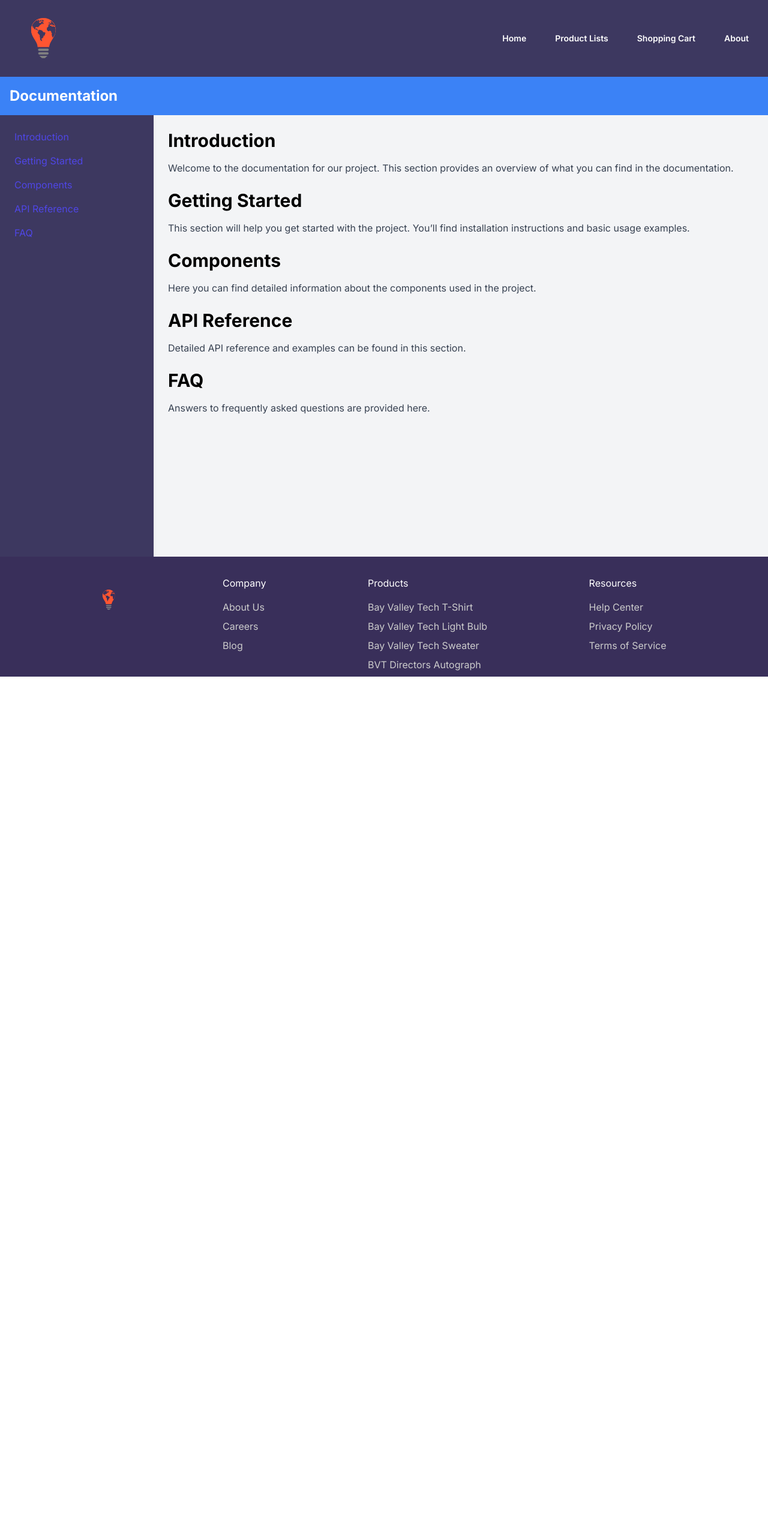
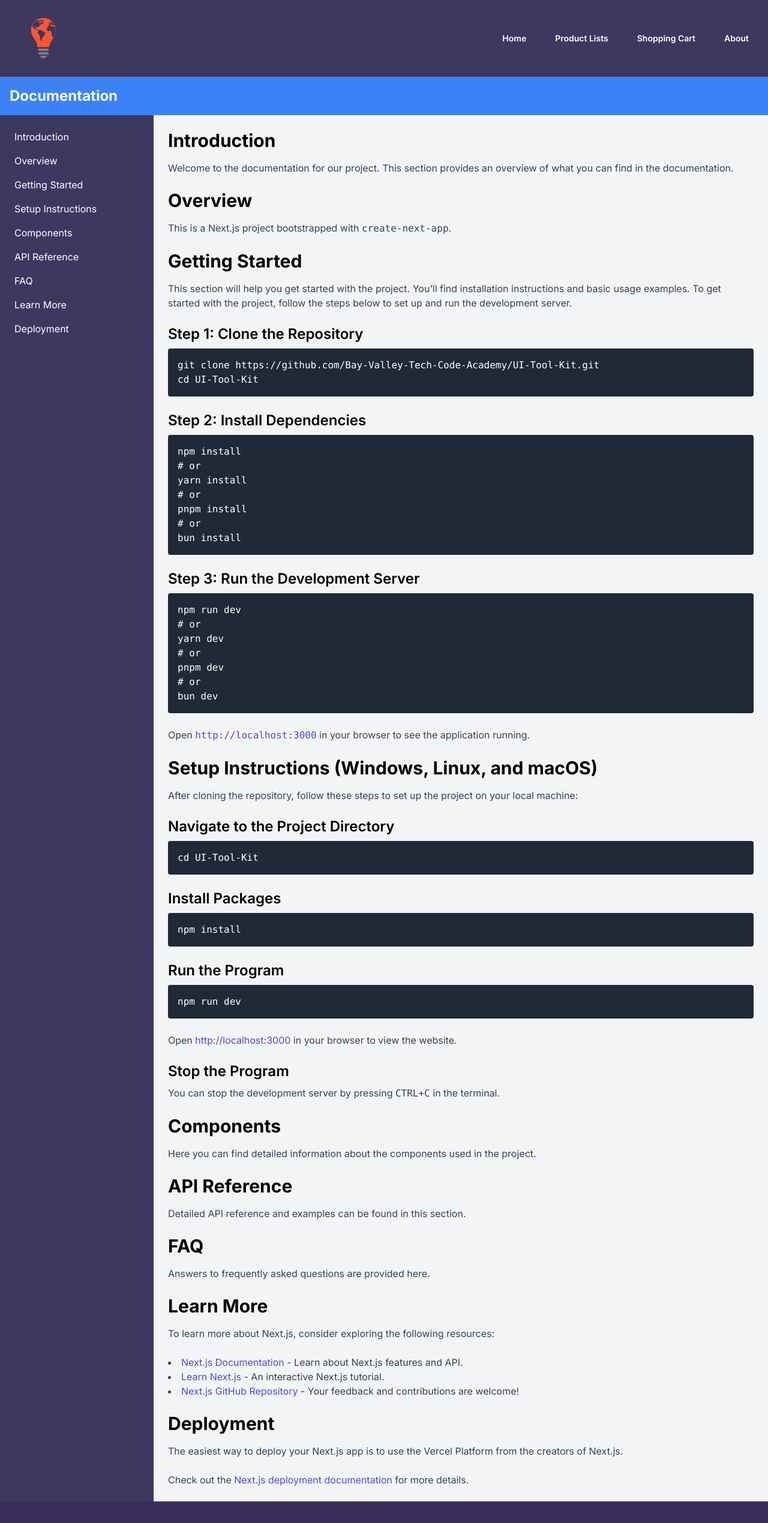
Before and after one commit to Bay-Valley-Tech-Code-Academy/UI-Tool-Kit, a Next.js app: page /documentation in a window 1280 px wide. Shown: the top 2539 px of the page at 60% size. Before the commit the page ends 1128 px from the top, so only its background shows below. Built offline with nearby package versions, Linux system fonts and the light colour scheme.

Commit message:
add more instructions and details to the documentation page and styling

```diff
--- a/src/app/documentation/page.js
+++ b/src/app/documentation/page.js
@@ -15,43 +15,48 @@ export default function DocumentationLayout() {
           <nav>
             <ul className="space-y-4">
               <li>
-                <a
-                  href="#introduction"
-                  className="text-indigo-600 hover:text-indigo-800"
-                >
+                <a href="#introduction" className="text-white">
                   Introduction
                 </a>
               </li>
               <li>
-                <a
-                  href="#getting-started"
-                  className="text-indigo-600 hover:text-indigo-800"
-                >
+                <a href="#overview" className="text-white">
+                  Overview
+                </a>
+              </li>
+              <li>
+                <a href="#getting-started" className="text-white ">
                   Getting Started
                 </a>
               </li>
               <li>
-                <a
-                  href="#components"
-                  className="text-indigo-600 hover:text-indigo-800"
-                >
+                <a href="#setup" className="text-white ">
+                  Setup Instructions
+                </a>
+              </li>
+              <li>
+                <a href="#components" className="text-white ">
                   Components
                 </a>
               </li>
               <li>
-                <a
-                  href="#api-reference"
-                  className="text-indigo-600 hover:text-indigo-800"
-                >
+                <a href="#api-reference" className="text-white ">
                   API Reference
                 </a>
               </li>
               <li>
-                <a
-                  href="#faq"
-                  className="text-indigo-600 hover:text-indigo-800"
-                >
+                <a href="#faq" className="text-white ">
                   FAQ
+                </a>
+              </li>
+              <li>
+                <a href="#learn-more" className="text-white ">
+                  Learn More
+                </a>
+              </li>
+              <li>
+                <a href="#deployment" className="text-white ">
+                  Deployment
                 </a>
               </li>
             </ul>
@@ -69,12 +74,101 @@ export default function DocumentationLayout() {
             </p>
           </section>
 
+          {/* Overview Section */}
+          <section id="overview">
+            <h2 className="text-3xl font-bold mb-4">Overview</h2>
+            <p className="text-gray-700 mb-6">
+              This is a Next.js project bootstrapped with{" "}
+              <code>create-next-app</code>.
+            </p>
+          </section>
+
           {/* Getting Started Section */}
           <section id="getting-started">
             <h2 className="text-3xl font-bold mb-4">Getting Started</h2>
             <p className="text-gray-700 mb-6">
               This section will help you get started with the project. You’ll
-              find installation instructions and basic usage examples.
+              find installation instructions and basic usage examples. To get
+              started with the project, follow the steps below to set up and run
+              the development server.
+            </p>
+
+            <h3 className="text-2xl font-semibold mb-2">
+              Step 1: Clone the Repository
+            </h3>
+            <pre className="bg-gray-800 text-white p-4 rounded mb-6">
+              git clone
+              https://github.com/Bay-Valley-Tech-Code-Academy/UI-Tool-Kit.git
+              {"\n"}
+              cd UI-Tool-Kit
+            </pre>
+
+            <h3 className="text-2xl font-semibold mb-2">
+              Step 2: Install Dependencies
+            </h3>
+            <pre className="bg-gray-800 text-white p-4 rounded mb-6">
+              npm install{"\n"}# or{"\n"}
+              yarn install{"\n"}# or{"\n"}
+              pnpm install{"\n"}# or{"\n"}
+              bun install
+            </pre>
+
+            <h3 className="text-2xl font-semibold mb-2">
+              Step 3: Run the Development Server
+            </h3>
+            <pre className="bg-gray-800 text-white p-4 rounded mb-6">
+              npm run dev{"\n"}# or{"\n"}
+              yarn dev{"\n"}# or{"\n"}
+              pnpm dev{"\n"}# or{"\n"}
+              bun dev
+            </pre>
+            <p className="text-gray-700 mb-6">
+              Open{" "}
+              <a href="http://localhost:3000" className="text-indigo-600">
+                <code>http://localhost:3000</code>
+              </a>{" "}
+              in your browser to see the application running.
+            </p>
+          </section>
+
+          {/* Setup Instructions Section */}
+          <section id="setup">
+            <h2 className="text-3xl font-bold mb-4">
+              Setup Instructions (Windows, Linux, and macOS)
+            </h2>
+            <p className="text-gray-700 mb-6">
+              After cloning the repository, follow these steps to set up the
+              project on your local machine:
+            </p>
+
+            <h3 className="text-2xl font-semibold mb-2">
+              Navigate to the Project Directory
+            </h3>
+            <pre className="bg-gray-800 text-white p-4 rounded mb-6">
+              cd UI-Tool-Kit
+            </pre>
+
+            <h3 className="text-2xl font-semibold mb-2">Install Packages</h3>
+            <pre className="bg-gray-800 text-white p-4 rounded mb-6">
+              npm install
+            </pre>
+
+            <h3 className="text-2xl font-semibold mb-2">Run the Program</h3>
+            <pre className="bg-gray-800 text-white p-4 rounded mb-6">
+              npm run dev
+            </pre>
+            <p className="text-gray-700 mb-6">
+              Open{" "}
+              <a href="http://localhost:3000" className="text-indigo-600">
+                http://localhost:3000
+              </a>{" "}
+              in your browser to view the website.
+            </p>
+
+            <h3 className="text-2xl font-semibold mb-2">Stop the Program</h3>
+            <p className="text-gray-700 mb-6">
+              You can stop the development server by pressing{" "}
+              <code>CTRL+C</code> in the terminal.
             </p>
           </section>
 
@@ -102,6 +196,64 @@ export default function DocumentationLayout() {
               Answers to frequently asked questions are provided here.
             </p>
           </section>
+
+          {/* Learn More Section */}
+          <section id="learn-more">
+            <h2 className="text-3xl font-bold mb-4">Learn More</h2>
+            <p className="text-gray-700 mb-6">
+              To learn more about Next.js, consider exploring the following
+              resources:
+            </p>
+            <ul className="list-disc list-inside text-gray-700">
+              <li>
+                <a
+                  href="https://nextjs.org/docs"
+                  className="text-indigo-600 hover:underline"
+                >
+                  Next.js Documentation
+                </a>{" "}
+                - Learn about Next.js features and API.
+              </li>
+              <li>
+                <a
+                  href="https://nextjs.org/learn"
+                  className="text-indigo-600 hover:underline"
+                >
+                  Learn Next.js
+                </a>{" "}
+                - An interactive Next.js tutorial.
+              </li>
+              <li>
+                <a
+                  href="https://github.com/vercel/next.js"
+                  className="text-indigo-600 hover:underline"
+                >
+                  Next.js GitHub Repository
+                </a>{" "}
+                - Your feedback and contributions are welcome!
+              </li>
+            </ul>
+            <br></br>
+          </section>
+
+          {/* Deployment Section */}
+          <section id="deployment">
+            <h2 className="text-3xl font-bold mb-4">Deployment</h2>
+            <p className="text-gray-700 mb-6">
+              The easiest way to deploy your Next.js app is to use the Vercel
+              Platform from the creators of Next.js.
+            </p>
+            <p className="text-gray-700">
+              Check out the{" "}
+              <a
+                href="https://nextjs.org/docs/deployment"
+                className="text-indigo-600 hover:underline"
+              >
+                Next.js deployment documentation
+              </a>{" "}
+              for more details.
+            </p>
+          </section>
         </main>
       </div>
     </div>
--- a/src/app/globals.css
+++ b/src/app/globals.css
@@ -38,10 +38,7 @@
 
   /* ----- LINK STUFF ----- */
 a:link { text-decoration: none; }
-a:visited {
-  text-decoration: none;
-  color: #ffffff;
-}
+
 a:hover {
   text-decoration: none;
   color:#17b3a4;
```
